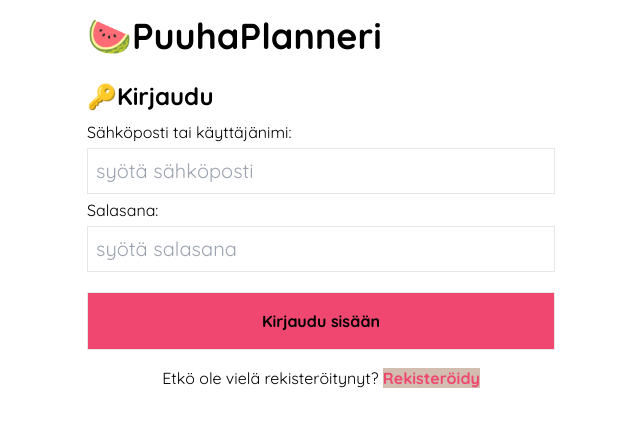
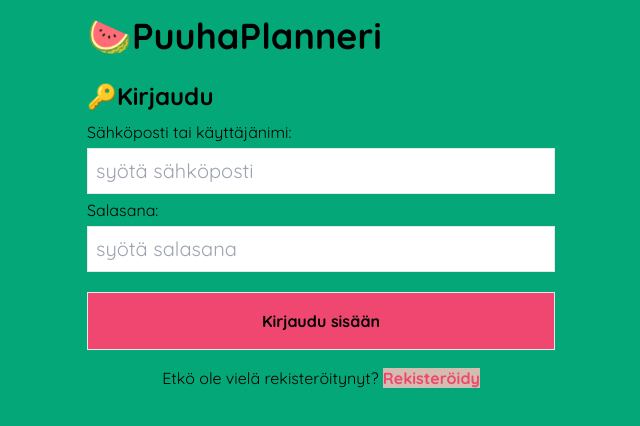
Before and after one commit to ofisch/todoApp-firebase, a React (Create React App) app: page /login in a window 1280 px wide. Shown: the top 426 px of the page, without its empty margins (319-959 px from the left). Built offline with nearby package versions, Linux system fonts and the light colour scheme; no server answers.

Commit message:
listalta poistaminen kunnossa, kutsut näkyy hyvin

```diff
--- a/src/components/HomeHeader.jsx
+++ b/src/components/HomeHeader.jsx
@@ -3,8 +3,16 @@ import { homeStyle } from "../styles/homeStyle";
 import { logout } from "../utils/utils";
 import { useNavigate } from "react-router-dom";
 import { InvitesModal } from "./InvitesModal";
-import { collection, doc, getDoc, getDocs, query } from "firebase/firestore";
-import { db } from "../firebase";
+import {
+  collection,
+  doc,
+  getDoc,
+  getDocs,
+  onSnapshot,
+  query,
+  subcollection,
+} from "firebase/firestore";
+import { auth, db } from "../firebase";
 
 export const HomeHeader = (props) => {
   const { toggleNewListMenu, userId, fetchUserLists } = props;
@@ -14,8 +22,29 @@ export const HomeHeader = (props) => {
   const [showInvitesModal, setShowInvitesModal] = useState(false);
   const [invites, setInvites] = useState([]); // [{id: "inviteId", listId: "listId"}
 
+  const [invitesLength, setInvitesLength] = useState(0);
+
   const toggleInvitesModal = () => {
     setShowInvitesModal(!showInvitesModal);
+  };
+
+  const getInvitesLength = async (userId) => {
+    try {
+      console.log("uid: ", userId);
+      const userDocRef = doc(db, "users", userId);
+
+      const receivedInvitesCollectionRef = collection(
+        userDocRef,
+        "receivedInvites"
+      );
+
+      const querySnapshot = await getDocs(receivedInvitesCollectionRef);
+
+      return querySnapshot.size;
+    } catch (error) {
+      console.error("Error: fetching invites: ", error);
+      return 0;
+    }
   };
 
   const ref = useRef(null);
@@ -56,6 +85,28 @@ export const HomeHeader = (props) => {
     };
   }, []);
 
+  useEffect(() => {
+    if (userId) {
+      const userDocRef = doc(db, "users", userId);
+      const receivedInvitesCollectionRef = collection(
+        userDocRef,
+        "receivedInvites"
+      );
+
+      // Create a snapshot listener to listen for real-time updates
+      const unsubscribe = onSnapshot(
+        receivedInvitesCollectionRef,
+        (snapshot) => {
+          // Update the invitesLength state with the new size of the snapshot
+          setInvitesLength(snapshot.size);
+        }
+      );
+
+      // Clean up the listener when the component unmounts or userId changes
+      return () => unsubscribe();
+    }
+  }, [userId]); // Add userId as a dependency
+
   return (
     <header
       className={`${homeStyle.header}`}
@@ -80,10 +131,15 @@ export const HomeHeader = (props) => {
             👤
           </p>
         </button>
-        <button className="scale-125">
-          <p onClick={toggleInvitesModal} className={homeStyle.icon}>
-            🔔
-          </p>
+        <button onClick={toggleInvitesModal} className="scale-125">
+          <div className="relative">
+            <p className={homeStyle.icon}>🔔</p>
+            {invitesLength > 0 ? (
+              <span className="bg-pink text-white font-semibold text-sm w-[20px] h-[20px] rounded-full absolute top-3 right-2">
+                {invitesLength}
+              </span>
+            ) : null}
+          </div>
         </button>
         {showInvitesModal && (
           <InvitesModal
--- a/src/components/ThemeModalList.jsx
+++ b/src/components/ThemeModalList.jsx
@@ -25,10 +25,18 @@ export const ThemeModalList = ({ toggleColorModal, id }) => {
     midnightgreen: "#114B5F",
     lavenderpink: "#E6AACE",
     mindaro: "#E6F9AF",
+    bluegradient:
+      "linear-gradient(90deg, hsla(217, 100%, 50%, 1) 0%, hsla(186, 100%, 69%, 1) 100%);",
+    greengradient:
+      "linear-gradient(90deg, hsla(152, 100%, 50%, 1) 0%, hsla(186, 100%, 69%, 1) 100%);",
+    yellowgradient:
+      "linear-gradient(90deg, hsla(33, 100%, 53%, 1) 0%, hsla(58, 100%, 68%, 1) 100%);",
   };
 
   const saveColor = async (color) => {
     const listDocRef = doc(db, "lists", id);
+
+    console.log("color: ", color);
 
     try {
       await updateDoc(listDocRef, { bgColor: color }, { merge: true });
@@ -72,11 +80,13 @@ export const ThemeModalList = ({ toggleColorModal, id }) => {
                           : "border-transparent"
                       }`}
                       style={{
-                        backgroundColor: colors[colorName],
                         width: "50px",
                         height: "50px",
                         display: "inline-block",
                         cursor: "pointer", // Add cursor pointer
+                        ...(colorName.includes("gradient")
+                          ? { background: colors[colorName] }
+                          : { backgroundColor: colors[colorName] }),
                       }}
                       onClick={() => setColor(colors[colorName])}
                     ></span>
--- a/src/views/ListView.jsx
+++ b/src/views/ListView.jsx
@@ -502,6 +502,9 @@ export const ListView = () => {
             });
           }
         }
+
+        alert(`❗️ Käyttäjä ${userNickname} poistettu listalta.`);
+        toggleShowMembers();
       } catch (error) {
         console.error("Error: ", error);
       }
@@ -552,7 +555,13 @@ export const ListView = () => {
       if (user) {
         const bgColor = await getListTheme();
         localStorage.setItem("bgColor", bgColor);
-        document.body.style.backgroundColor = bgColor;
+        if (bgColor) {
+          if (bgColor.includes("gradient")) {
+            document.body.style.background = bgColor;
+          } else {
+            document.body.style.backgroundColor = bgColor;
+          }
+        }
       }
     });
 
--- a/src/views/Login.jsx
+++ b/src/views/Login.jsx
@@ -29,6 +29,8 @@ export const Login = () => {
   const [loginPassword, setLoginPassword] = useState("");
 
   const navigate = useNavigate();
+
+  document.body.style = "background-color: #04A777;";
 
   const addUserToDB = async (userEmail, userNick) => {
     const usersCollectionRef = collection(db, "users");
--- a/tailwind.config.js
+++ b/tailwind.config.js
@@ -14,6 +14,12 @@ module.exports = {
         midnightgreen: "#114B5F",
         lavenderpink: "#E6AACE",
         mindaro: "#E6F9AF",
+        bluegradient:
+          "linear-gradient(90deg, hsla(217, 100%, 50%, 1) 0%, hsla(186, 100%, 69%, 1) 100%);",
+        greengradient:
+          "linear-gradient(90deg, hsla(152, 100%, 50%, 1) 0%, hsla(186, 100%, 69%, 1) 100%);",
+        yellowgradient:
+          "linear-gradient(90deg, hsla(33, 100%, 53%, 1) 0%, hsla(58, 100%, 68%, 1) 100%);",
       },
       scale: {
         120: "1.20",
```
